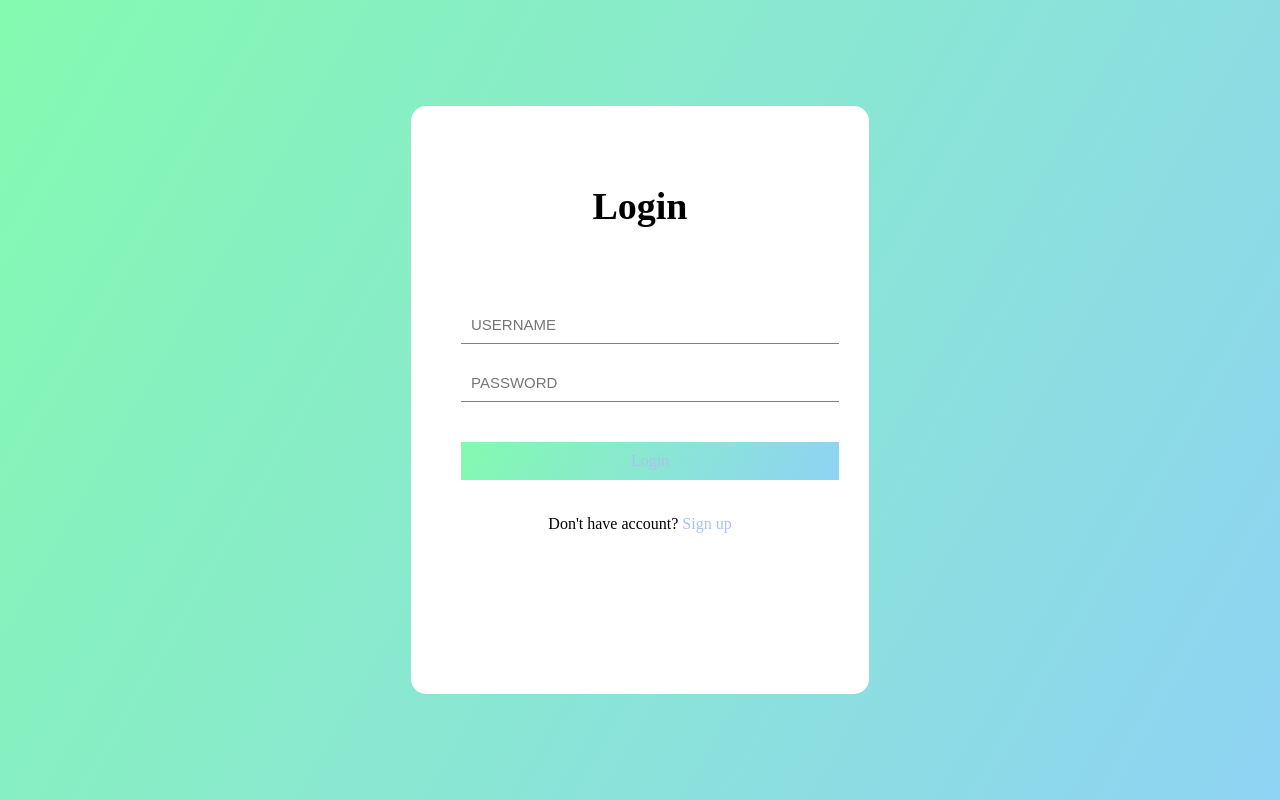
After one commit to xu-zhy/SoftwareEngineer, a Spring Boot app: page /page/signin.html in a window 1280 px wide. The commit adds this page. Run offline with Spring Boot 4, Linux system fonts and the light colour scheme.

Commit message:
new html

```diff
--- a/src/main/resources/static/css/map_page_blankStyle.css
+++ b/src/main/resources/static/css/map_page_blankStyle.css
@@ -31,7 +31,8 @@ a{
 .header{
     height: var(--header-height);
     /*margin: 30px auto;*/
-    background: linear-gradient(deepskyblue, forestgreen);
+    background-image: linear-gradient(120deg, #a1c4fd 0%, #c2e9fb 100%);
+    opacity: 0.9; /*透明度*/
 }
 .logo{
     float: left;
--- a/src/main/resources/static/js/map.js
+++ b/src/main/resources/static/js/map.js
@@ -120,7 +120,7 @@ map.on("complete", function () {
 function fetchLandmarksByProvince(provinceName) {
     return new Promise((resolve, reject) => {
         $.ajax({
-            url: `http://localhost:8080/landmark/byProvince`,
+            url: `/landmark/byProvince`,
             type: 'GET',
             data: { provinceName: provinceName },
             success: function(data) {
@@ -273,7 +273,7 @@ function createInfoWindow(title, content) {
 
 // 标注信息函数
 document.getElementsByClassName('amap-mcode')[0].innerHTML = '-GS(2021)648号'
-function updateInfo(props) {
+function updateInfo(props, province_number) {
     document.getElementById('zh_name').innerText = props.NAME_CHN;
     document.getElementById('adcode').innerText = props.adcode;
     // 添加一个有几个知名景点的展示量
--- a/src/main/resources/static/blogs.html
+++ b/src/main/resources/static/page/blogs.html
@@ -23,7 +23,7 @@
 <div>
     <h1>博客</h1>
     <p>content</p>
-    <a href="index.html">Back to Index Page</a>
+    <a href="../index.html">Back to Index Page</a>
 </div>
 
 <h1>Province List</h1>
--- a/src/main/resources/static/news.html
+++ b/src/main/resources/static/page/news.html
@@ -8,7 +8,7 @@
 
 <h1>新闻</h1>
 <p>context</p>
-<a href="index.html">Back to Index Page</a>
+<a href="../index.html">Back to Index Page</a>
 
 </body>
 </html>
--- /dev/null
+++ b/src/main/resources/static/page/signin.html
@@ -0,0 +1,101 @@
+<!DOCTYPE html>
+<html lang="en">
+<head>
+    <meta charset="UTF-8">
+    <title>Title</title>
+    <style>
+        * {
+            margin: 0;
+            padding: 0;
+        }
+
+        html {
+            height: 100%;
+        }
+
+        body {
+            height: 100%;
+        }
+
+        .container {
+            height: 100%;
+            background-image: linear-gradient(120deg, #84fab0 0%, #8fd3f4 100%);
+        }
+
+        .login-wrapper {
+            background-color: #fff;
+            width: 358px;
+            height: 588px;
+            border-radius: 15px;
+            padding: 0 50px;
+            position: relative;
+            left: 50%;
+            top: 50%;
+            transform: translate(-50%, -50%);
+        }
+
+        .header {
+            font-size: 38px;
+            font-weight: bold;
+            text-align: center;
+            line-height: 200px;
+        }
+
+        .input-item {
+            display: block;
+            width: 100%;
+            margin-bottom: 20px;
+            border: 0;
+            padding: 10px;
+            border-bottom: 1px solid rgb(128, 125, 125);
+            font-size: 15px;
+            outline: none;
+        }
+
+        .input-item::placeholder {
+            text-transform: uppercase;
+        }
+
+        .btn {
+            text-align: center;
+            padding: 10px;
+            width: 100%;
+            margin-top: 40px;
+            background-image: linear-gradient(120deg, #84fab0 0%, #8fd3f4 100%);
+            color: #fff;
+        }
+
+        .msg {
+            text-align: center;
+            line-height: 88px;
+        }
+
+        a {
+            text-decoration-line: none;
+            color: #abc1ee;
+        }
+    </style>
+</head>
+<body>
+
+<!--https://blog.csdn.net/hdp134793/article/details/131251093-->
+<div class="container">
+    <div class="login-wrapper">
+        <div class="header">Login</div>
+        <div class="form-wrapper">
+            <input type="text" name="username" placeholder="username" class="input-item">
+            <input type="password" name="password" placeholder="password" class="input-item">
+            <div class="btn">
+                <a href="user.html">Login</a>
+            </div>
+        </div>
+        <div class="msg">
+            Don't have account?
+            <a href="signup.html">Sign up</a>
+        </div>
+    </div>
+</div>
+
+
+</body>
+</html>
--- a/src/main/resources/static/test.html
+++ b/src/main/resources/static/page/test.html
@@ -50,6 +50,6 @@
 <body>
 <h1>Landmarks by Province</h1>
 <ul id="landmarks-list"></ul>
-<a href="index.html">Back to Index Page</a>
+<a href="../index.html">Back to Index Page</a>
 </body>
 </html>
--- a/src/main/resources/static/user.html
+++ b/src/main/resources/static/page/user.html
@@ -6,5 +6,7 @@
 </head>
 <body>
 
+user
+
 </body>
 </html>
```
Also changed, not shown: src/main/resources/static/index.html (+7 -6 lines), src/main/resources/static/page/search.html (added, +12 -0 lines), src/main/resources/static/page/signup.html (added, +12 -0 lines), src/main/resources/static/images/map_page/user.jpg.
